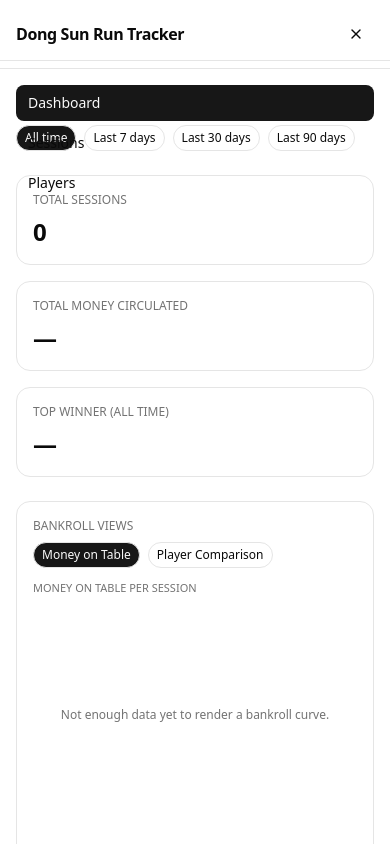
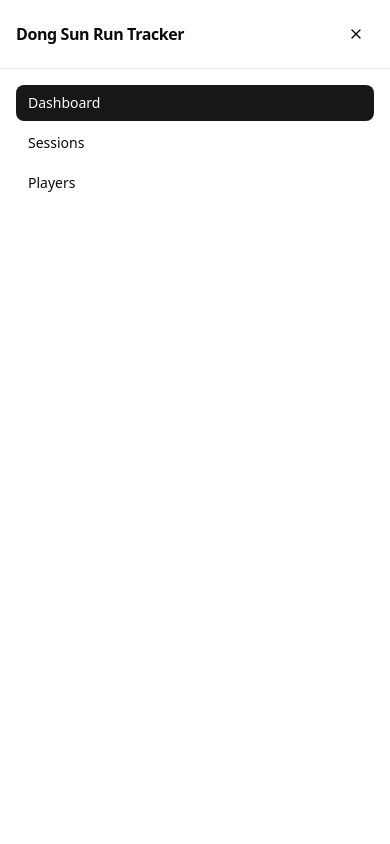
Before and after one commit to kyler505/local-poker-tracker, a Next.js app in the folder web/: page / in a window 390 px wide. Both pictures are taken after a click on the button "Open menu". Shown: the top 844 px of the page. Built offline with nearby package versions, Linux system fonts and the light colour scheme; no server answers; the database is empty.

Commit message:
Please fix the mobile sidebar this time

```diff
--- a/web/src/components/mobile-sidebar.tsx
+++ b/web/src/components/mobile-sidebar.tsx
@@ -33,13 +33,13 @@ export function MobileSidebar() {
       </Button>
 
       {/* Sidebar */}
+      {isOpen && (
         <aside
           className={cn(
-          "fixed inset-0 z-50 h-full w-full bg-background transition-transform duration-300 ease-in-out md:hidden",
-          isOpen ? "translate-x-0" : "translate-x-full"
+            "fixed inset-0 z-[100] h-screen w-screen bg-background transition-transform duration-300 ease-in-out md:hidden"
           )}
         >
-        <div className="flex h-full flex-col">
+          <div className="flex h-full w-full flex-col bg-background">
           {/* Header */}
           <div className="flex items-center justify-between border-b border-border p-4">
             <span className="text-base font-semibold tracking-tight">
@@ -75,6 +75,7 @@ export function MobileSidebar() {
           </nav>
           </div>
         </aside>
+      )}
     </>
   );
 }
```
Lines whose indentation alone changed are shown as unchanged.
